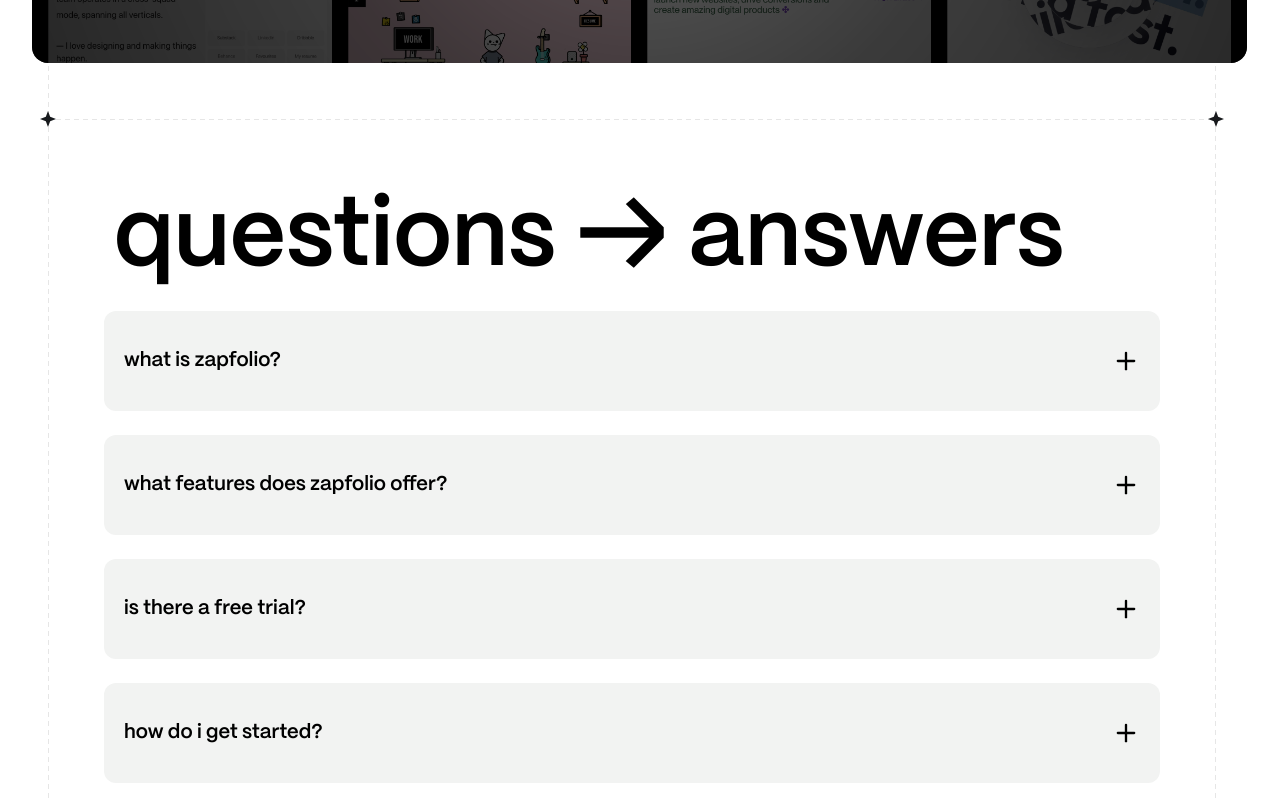
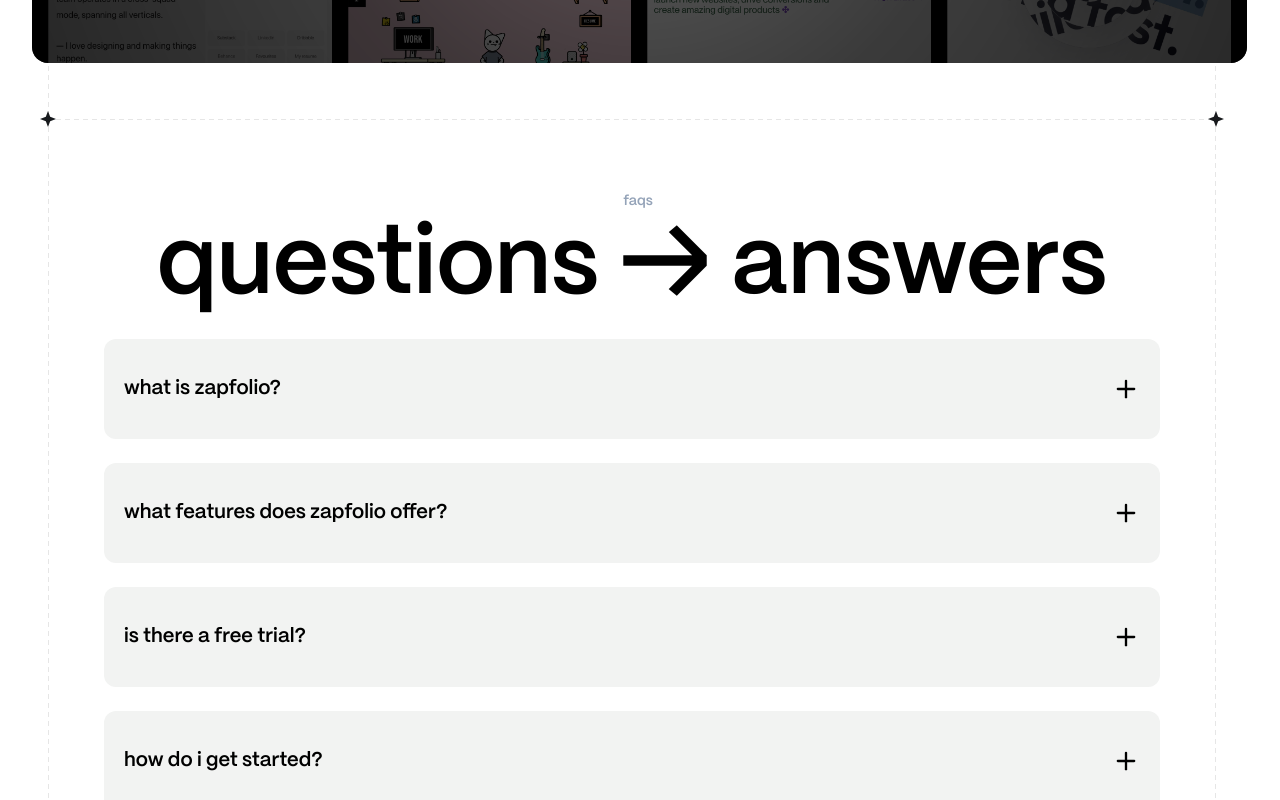
Before and after one commit to HEMANTH123SR/zapf, a Next.js app: page / in a window 1280 px wide. Shown: the part 6880-7680 px from the top of the page. Built offline with nearby package versions, Linux system fonts and the light colour scheme.

Commit message:
respo.. changes

```diff
--- a/app/page.tsx
+++ b/app/page.tsx
@@ -40,7 +40,7 @@
         <PortfoliosExamplesSection />
       </section>
       <section
-        className="w-full"
+        className="w-full hidden md:block"
         style={{ backgroundImage: "url('/top-left-right.svg')" }}
       >
         <div className="flex justify-between w-full">
--- a/components/ExampleSection.tsx
+++ b/components/ExampleSection.tsx
@@ -6,7 +6,7 @@
         <span className="text-sm lg:text-base text-[#C5C5C4] rounded-md px-2.5 py-0.5 border">
           Example
         </span>
-        <h3 className="text-[3.2rem] sm:text-[3.8rem] md:text-[4.5rem] lg:text-[5.4rem] xl:text-8xl text-center px-2.5 ">
+        <h3 className="text-[2.8rem] sm:text-[3.8rem] md:text-[4.5rem] lg:text-[5.4rem] xl:text-8xl text-center px-2.5 ">
           Featured Portfolios
         </h3>
         <span className="text-black text-lg px-3 text-center">
--- a/components/Faq.tsx
+++ b/components/Faq.tsx
@@ -84,10 +84,13 @@
 
 export function Faq() {
   return (
-    <div className="w-full flex flex-col justify-center items-center p-14 lowercase">
-      <div className="w-full flex flex-col justify-start items-start px-2.5">
-        {/* <h2 className="text-sm ml-3 mb-2 text-slate-400">FAQs</h2> */}
-        <h3 className="text-[3.2rem] sm:text-[3.8rem] md:text-[4.5rem] lg:text-[5.4rem] xl:text-8xl text-center  ">
+    <div
+      className="w-full flex flex-col justify-center items-center  p-3 md:p-14 lowercase"
+      style={{ lineHeight: 1 }}
+    >
+      <div className="w-full flex flex-col justify-center items-center px-2.5">
+        <h2 className=" text-sm ml-3 mb-2 text-slate-400">FAQs</h2>
+        <h3 className="text-[2.8rem] sm:text-[3.8rem] md:text-[4.5rem] lg:text-[5.4rem] xl:text-8xl text-center  ">
           Questions → Answers
         </h3>
       </div>
--- a/components/ui/accordion.tsx
+++ b/components/ui/accordion.tsx
@@ -12,7 +12,7 @@
 >(({ className, ...props }, ref) => (
   <AccordionPrimitive.Item
     ref={ref}
-    className={cn(" p-5 my-6 rounded-xl bg-[#F2F3F2]", className)}
+    className={cn(" p-4 md:p-5 my-6 rounded-xl bg-[#F2F3F2]", className)}
     {...props}
   />
 ));
@@ -26,13 +26,13 @@
     <AccordionPrimitive.Trigger
       ref={ref}
       className={cn(
-        "flex lowercase flex-1 items-center justify-between py-4 text-lg md:text-xl font-medium transition-all hover:underline [&[data-state=open]>svg]:rotate-180",
+        "flex lowercase flex-1 items-center justify-between py-1.5 sm:py-2  md:py-4 text-lg md:text-xl font-medium transition-all hover:underline [&[data-state=open]>svg]:rotate-180",
         className
       )}
       {...props}
     >
       {children}
-      <Plus className="h-7 w-7 text-black shrink-0  transition-transform duration-200" />
+      <Plus className="h-5 w-5 md:h-7 md:w-7 text-black shrink-0  transition-transform duration-200" />
     </AccordionPrimitive.Trigger>
   </AccordionPrimitive.Header>
 ));
```
